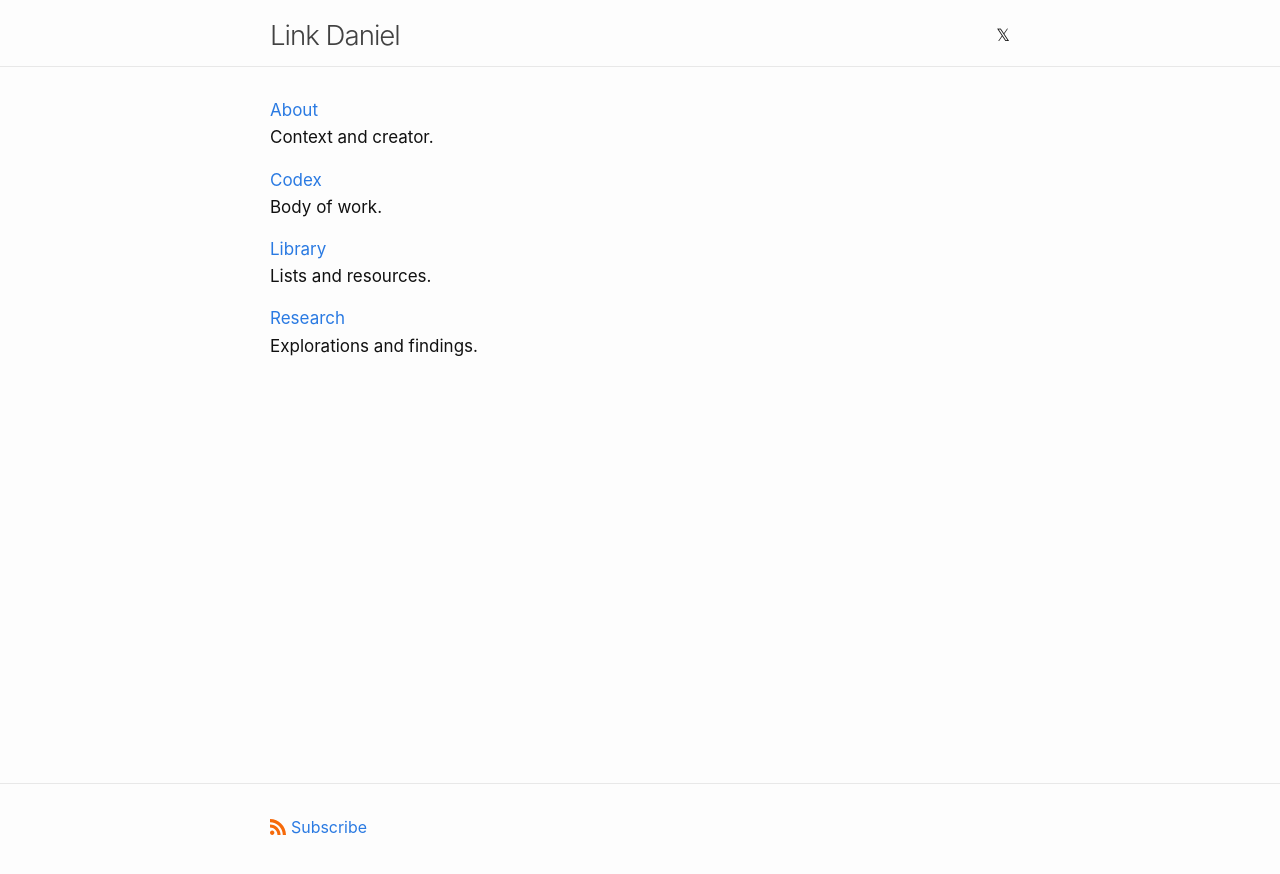
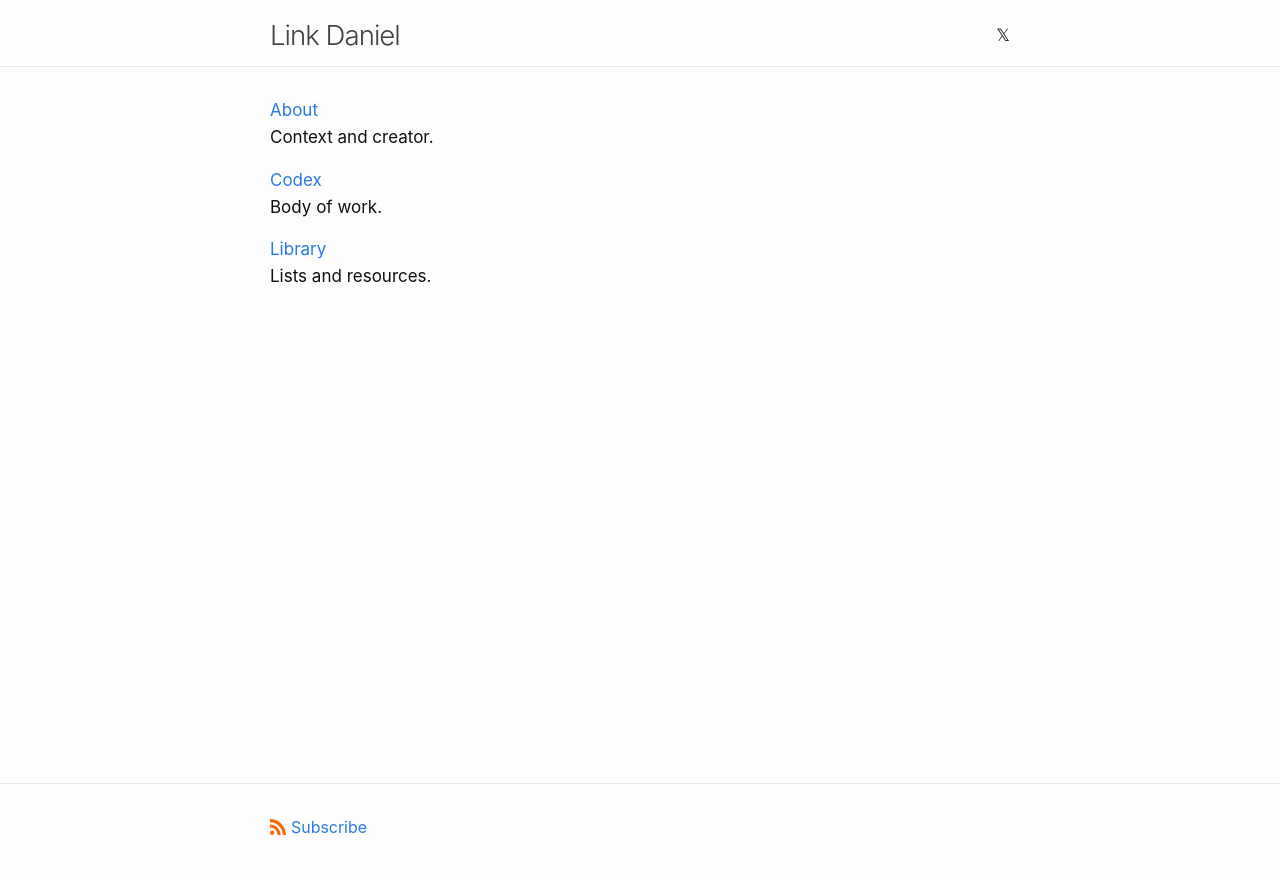
Before and after one commit to link-daniel/link.github.io, a Jekyll site: the page built from index.md, in a window 1280 px wide. Shown: the top 874 px of the page. Built offline with Jekyll 4.4.1, drawn with Linux system fonts in a browser that asks for light colours.

Commit message:
Update index.md

```diff
--- a/index.md
+++ b/index.md
@@ -19,7 +19,3 @@ Body of work.
 [Library](/library)
 <br/>
 Lists and resources.
-
-[Research](/research)
-<br/>
-Explorations and findings.
```
